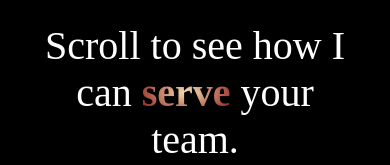
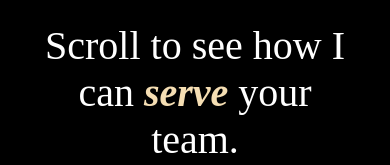
Before and after one commit to lgloera2023/Portfolio-Site, a plain HTML site: page index.html in a window 390 px wide. Shown: the part 541-706 px from the top of the page. Drawn offline with Linux system fonts and the light colour scheme.

Commit message:
Update gradient text for mobile UX

```diff
--- a/index.css
+++ b/index.css
@@ -976,6 +976,15 @@ body {
     width: 100%;
   }
 
+  .gradient_text {
+    background: none;
+    -webkit-background-clip: none;
+    background-clip: none;
+    -webkit-text-fill-color: inherit;
+    color: wheat;
+    font-style: italic;
+  }
+
   .projContent {
     grid-template-columns: 1fr;
     grid-template-rows: 1fr 1fr;
```
